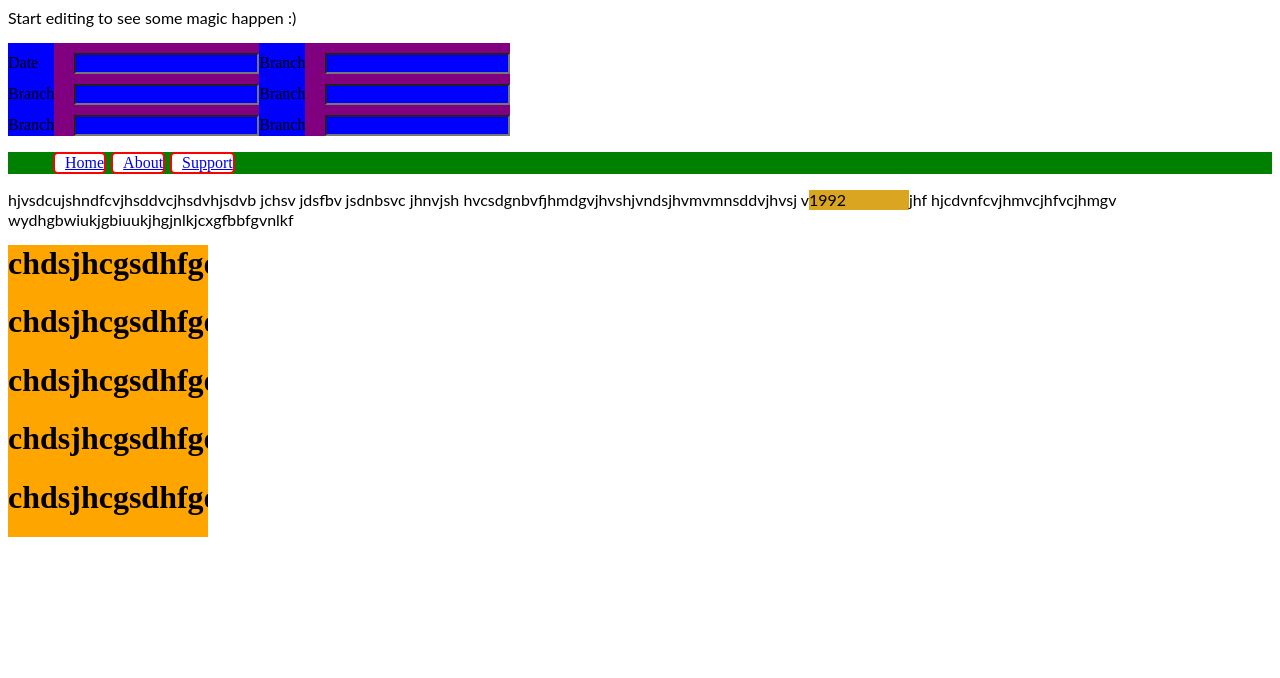
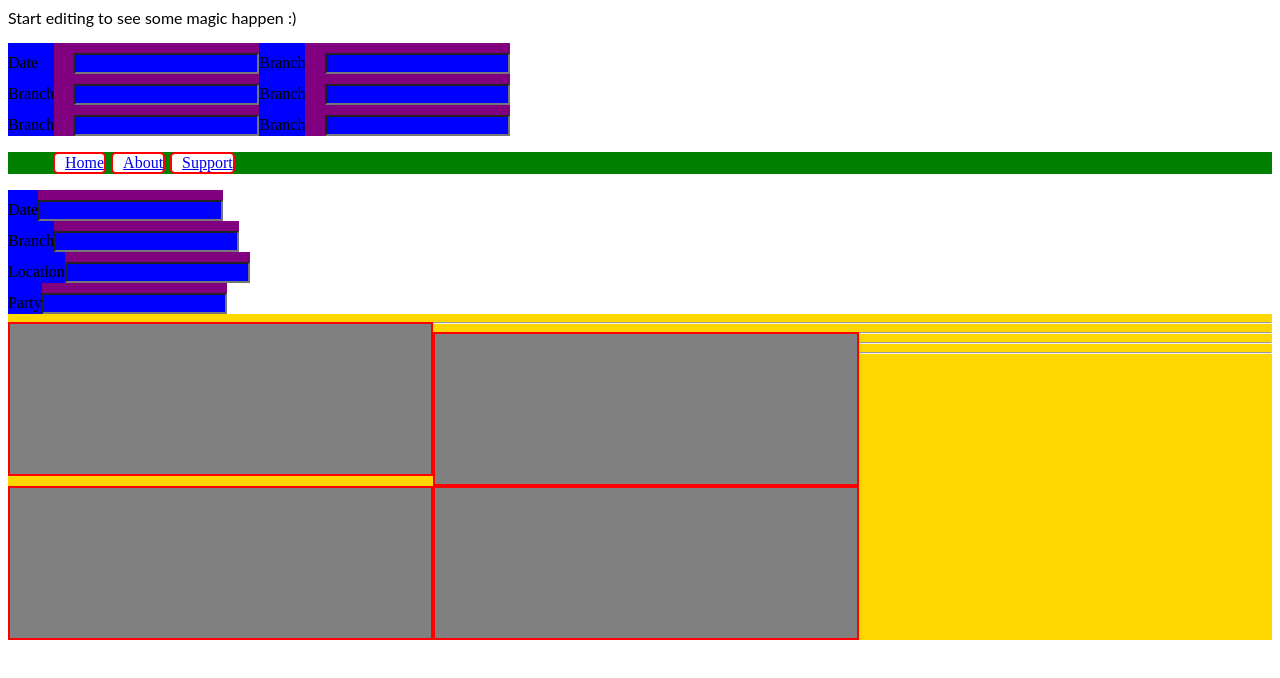
Before and after one commit to Prashanththouta/angular-DynamicTreeViewMenu, an Angular app: page / in a window 1280 px wide. Shown: the top 678 px of the page. Built offline with nearby package versions, Linux system fonts and the light colour scheme.

Commit message:
3 files modified

```diff
--- a/src/app/app.component.css
+++ b/src/app/app.component.css
@@ -72,3 +72,36 @@ h1 {
 .floatclass {
   float: left
 }
+
+.T{
+  display: table;
+}
+
+.TR{
+  display: table-row;
+}
+.TC{
+  display: table-cell;
+}
+
+.divcont{
+  display: inline-block;
+  background-color: gold;
+  width: 100%;
+  margin: 0px;
+}
+
+.fc{
+  margin: 0px;
+  border: 2px solid red;
+  width: 33.33%;
+  height: 150px;
+  background-color: grey;
+  float:left;
+}
+
+.ed{
+  margin: 0px;
+  padding: 0px;
+  background-color: green;
+}
--- a/src/app/app.component.html
+++ b/src/app/app.component.html
@@ -42,16 +42,19 @@
   </ul>
 </div>
 
+<div  *ngFor="let data of divsData">
+  <div  class="container">
+    <div class="row">
+      <label class="rowCell" for="rowd"> {{data.label}} </label>
+      <input class="rowCell" type="text" id="rowd">
+    </div>
+  </div>
+</div>
 
-<p>hjvsdcujshndfcvjhsddvcjhsdvhjsdvb jchsv jdsfbv jsdnbsvc jhnvjsh
-  hvcsdgnbvfjhmdgvjhvshjvndsjhvmvmnsddvjhvsj v<span>1992</span>jhf
-  hjcdvnfcvjhmvcjhfvcjhmgv wydhgbwiukjgbiuukjhgjnlkjcxgfbbfgvnlkf
-</p>
 
-<div class="divclass">
-  <h1>chdsjhcgsdhfgdhjfgd</h1>
-  <h1>chdsjhcgsdhfgdhjfgd</h1>
-  <h1>chdsjhcgsdhfgdhjfgd</h1>
-  <h1>chdsjhcgsdhfgdhjfgd</h1>
-  <h1>chdsjhcgsdhfgdhjfgd</h1>
+<div class="divcont" >
+  <div class="ed" *ngFor="let data of divsData">
+  <div class="fc"></div>
+  <hr>
+  </div>
 </div>
--- a/src/app/app.component.ts
+++ b/src/app/app.component.ts
@@ -7,4 +7,14 @@ import { Component } from '@angular/core';
 })
 export class AppComponent  {
   name = 'Angular';
+  divsData;
+
+  constructor() {
+    this.divsData = [
+      {label: "Date"},
+      {label: "Branch"},
+      {label: "Location"},
+      {label: "Party"}
+    ];
+  }
 }
```
